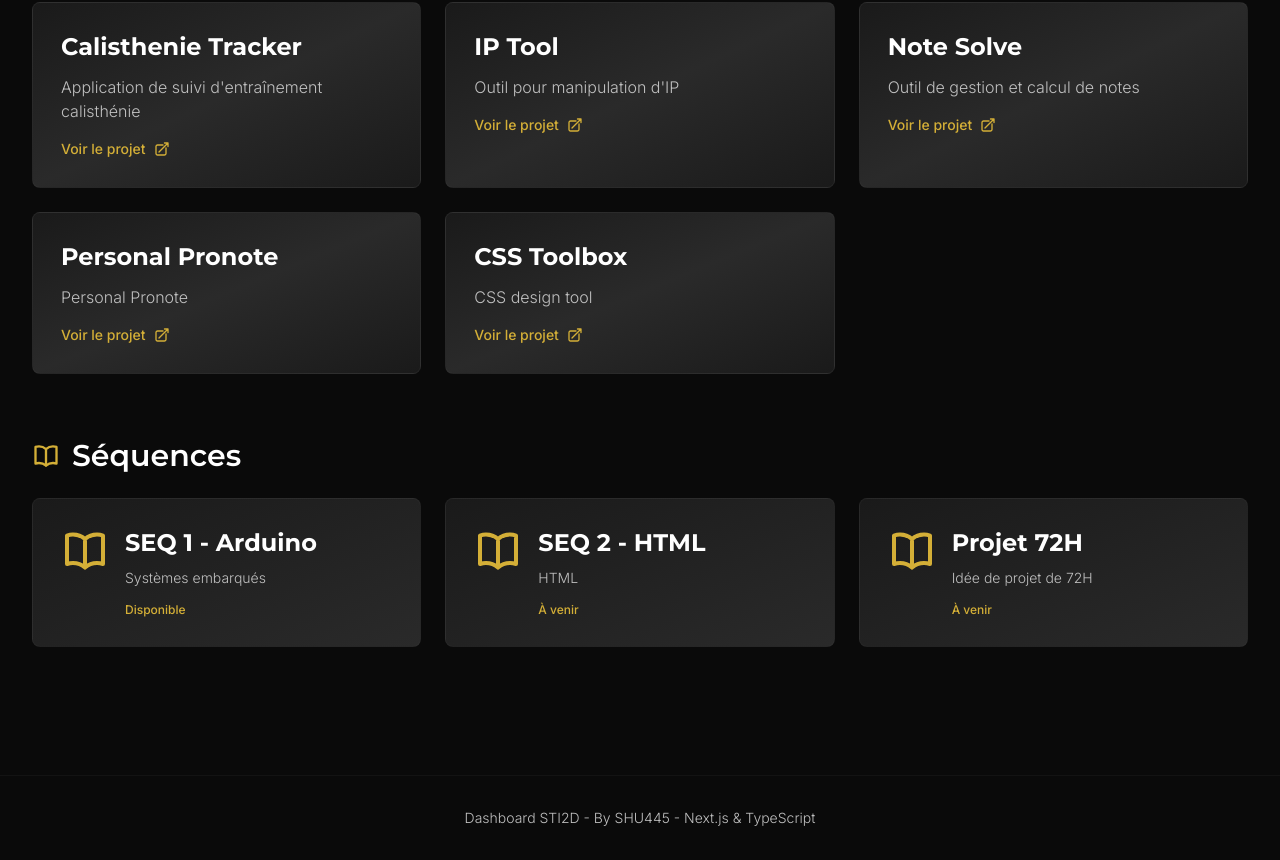
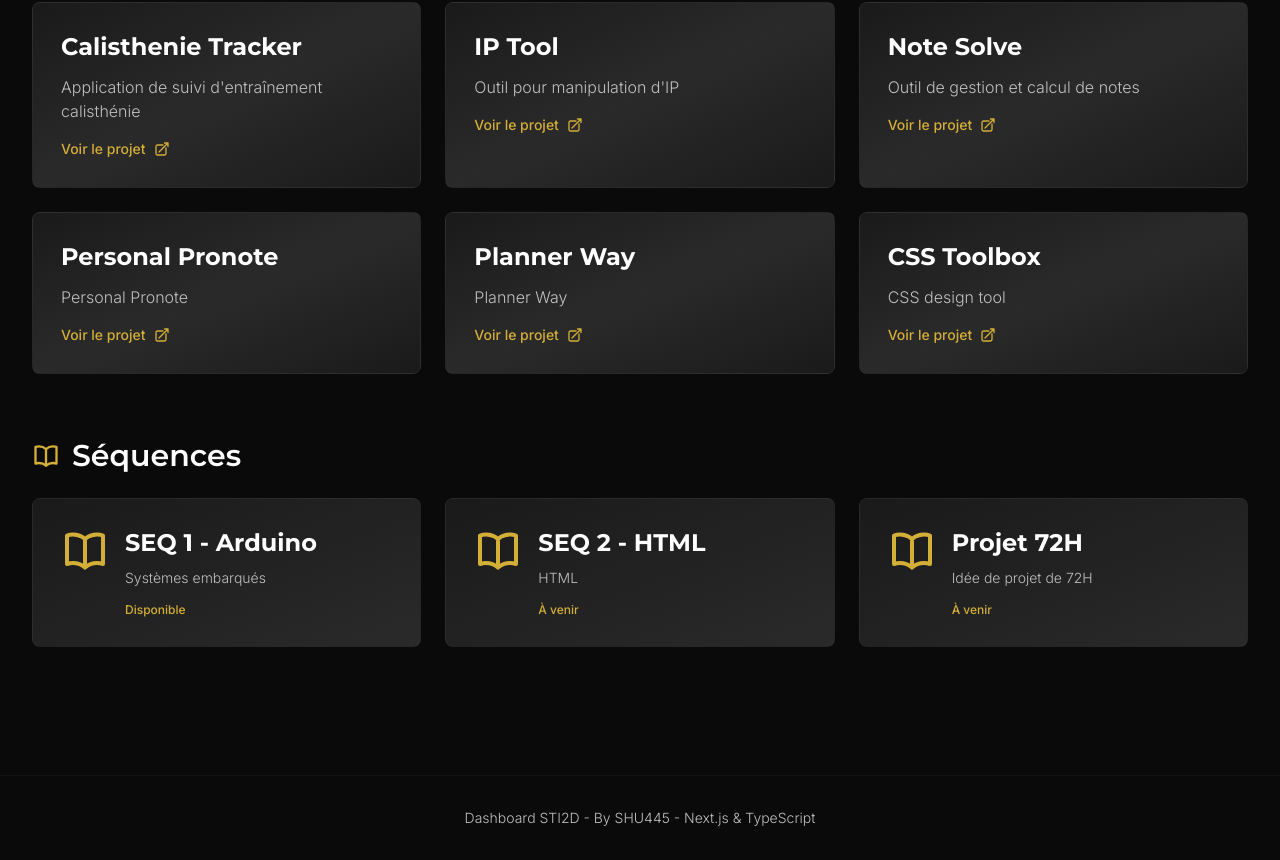
Before and after one commit to SHU445/STI2D-app, a Next.js app: page / in a window 1280 px wide. Shown: the part 1749-2609 px from the top of the page. Built offline with nearby package versions, Linux system fonts and the light colour scheme.

Commit message:
add new link -> plannerWay

```diff
--- a/app/page.tsx
+++ b/app/page.tsx
@@ -81,6 +81,11 @@ const projects: Project[] = [
     title: 'Personal Pronote',
     url: 'https://personal-pronote.vercel.app/',
     description: 'Personal Pronote'
+  },
+  {
+    title: 'Planner Way',
+    url: 'https://planner-way.vercel.app',
+    description: 'Planner Way'
   },
   {
     title: 'CSS Toolbox',
```
